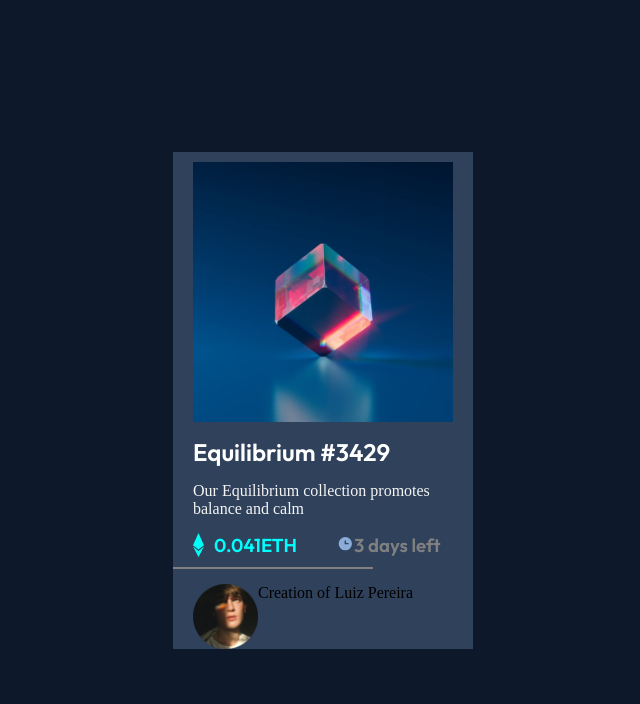
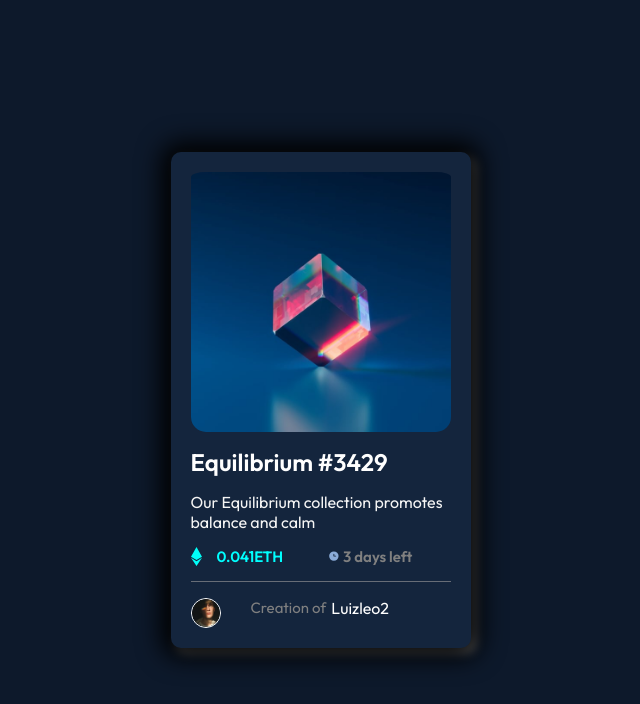
Before and after one commit to luizleo2/CardNFT, a plain HTML site: page index.html in a window 1280 px wide. Shown: the whole page, without its empty margins (317-957 px from the left). Drawn offline with Linux system fonts and the light colour scheme.

Commit message:
Add box and color

```diff
--- a/index.html
+++ b/index.html
@@ -13,18 +13,19 @@
             <img src="./assets/image-equilibrium.jpg" alt="img NFT">
         </section>
 
-        <section>
+        <section class="text">
             <h1>Equilibrium #3429</h1>
             <p>Our Equilibrium collection promotes balance and calm</p>
             <h3><img src="./assets/icon-ethereum.svg" alt="Eth">0.041ETH
                 <span><img src="./assets/icon-clock.svg" alt="timer">3 days left</span></h3>
 
-            <hr>
+            <div class="line"></div>
+        </section>
 
-        </section>
         <footer>
-            <img src="./assets/image-avatar.png" alt="">Creation of
-             <link  href="https://github.com/luizleo2">Luiz Pereira
+            <img src="./assets/image-avatar.png" alt="">
+            <span>Creation of</span>
+             <a href="https://github.com/luizleo2" target="_blank">Luizleo2<a/>
         </footer>
     </div>
 </body>
--- a/style.css
+++ b/style.css
@@ -27,19 +27,26 @@ body {
 }
 
 .card {
-    background:var(--line);
+    background:var(--cardBG);
     width: 300px;
+    border-radius: 10px;
+    box-shadow: 0 0  25px 10px black,
+    5px 5px 10px grey;
 }
 
 .imgNft{
     display: flex;
     justify-content: center;
+
 }
 
 .imgNft img{
-    max-width: 300px;
+    max-width: auto;
     max-height: 270px;
     padding-top: 10px;
+    margin-top: 10px;
+    border-radius: 15px;
+    /* box-shadow:  inset 1px 1px black; */
 }
 
 .card h1{
@@ -54,43 +61,75 @@ body {
     color: whitesmoke;
     padding-left: 20px;
     padding-top: 15px;
+    font-family: var(--ff);
 }
 
 .card h3 {
     display: flex;
     flex-direction:row;
+    justify-content: flex-start;
     padding-left: 20px;
     padding-top: 15px;
     padding-bottom: 10px;
-    gap: 10px;
+    gap: 15px;
 
     font-family: var(--ff);
     color: aqua;
-
+    font-size: 15px;
 }
 
 .card span{
     padding-left: 30px;
     font-family: var(--ff);
     color: grey;
+
+    font-size: 15px;
 }
 
-hr {
+span img{
+    max-width: 15px;
+    max-height:12px;
+    margin-right: 3px;
+}
+
+.line {
+
+    margin-top: 5px;
+
     border: 0;
-    border-top: 2px solid grey;
+    border-top: 1px solid rgba(155, 155, 155, 0.61);
     height: 2px;
-    width: 200px;
+    width: 260px;
+    margin-left: 20px;
 
 }
 
 footer img {
+    border:1px solid white;
+    border-radius: 20px;
+    /* max-width: auto; */
+    max-height: 30px;
 }
 
 footer {
-    height: 10vh;
+    /* height: 10vh; */
     padding-left: 20px;
     padding-top: 15px;
 
     display: flex;
     flex-direction: row;
+    align-items: flex-start;
+    justify-content: flex-start;
+
+    font-family: var(--ff);
+    color: var(--SoftBlue);
 }
+
+
+
+a {
+    color: white;
+    margin-left: 5px;
+    text-decoration: none;
+    font-family: var(--ff);
+}
```
